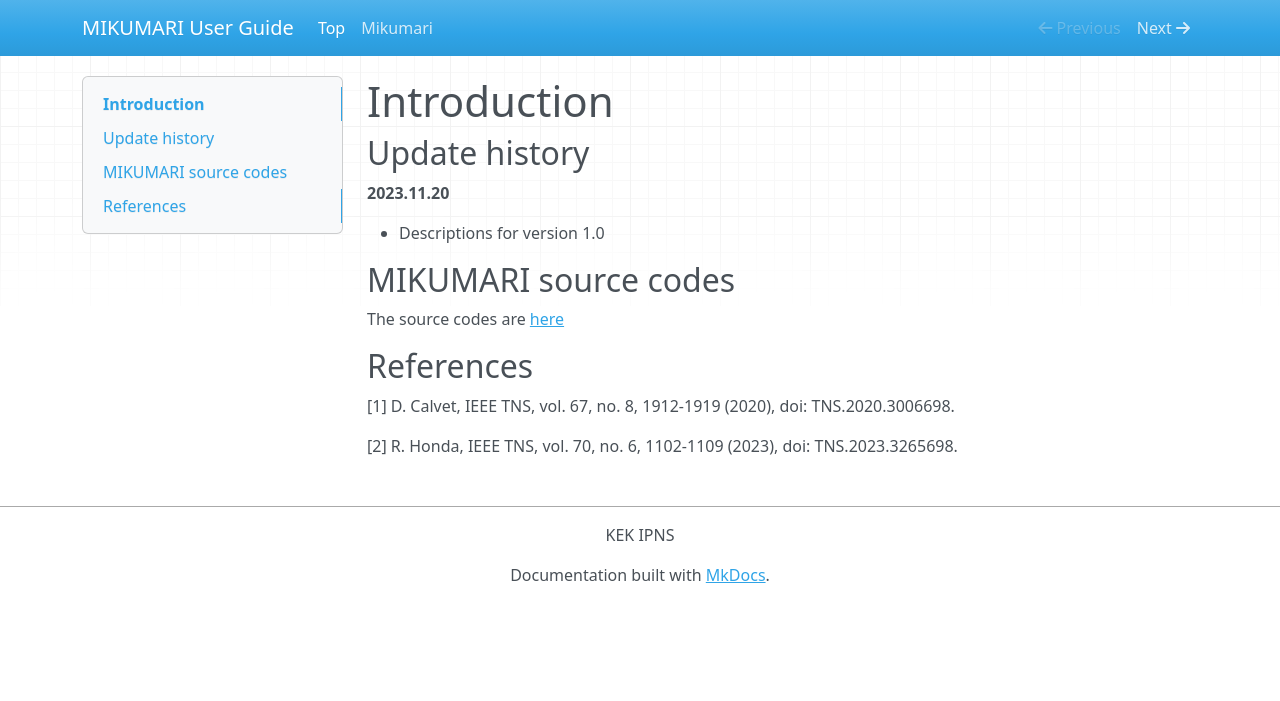
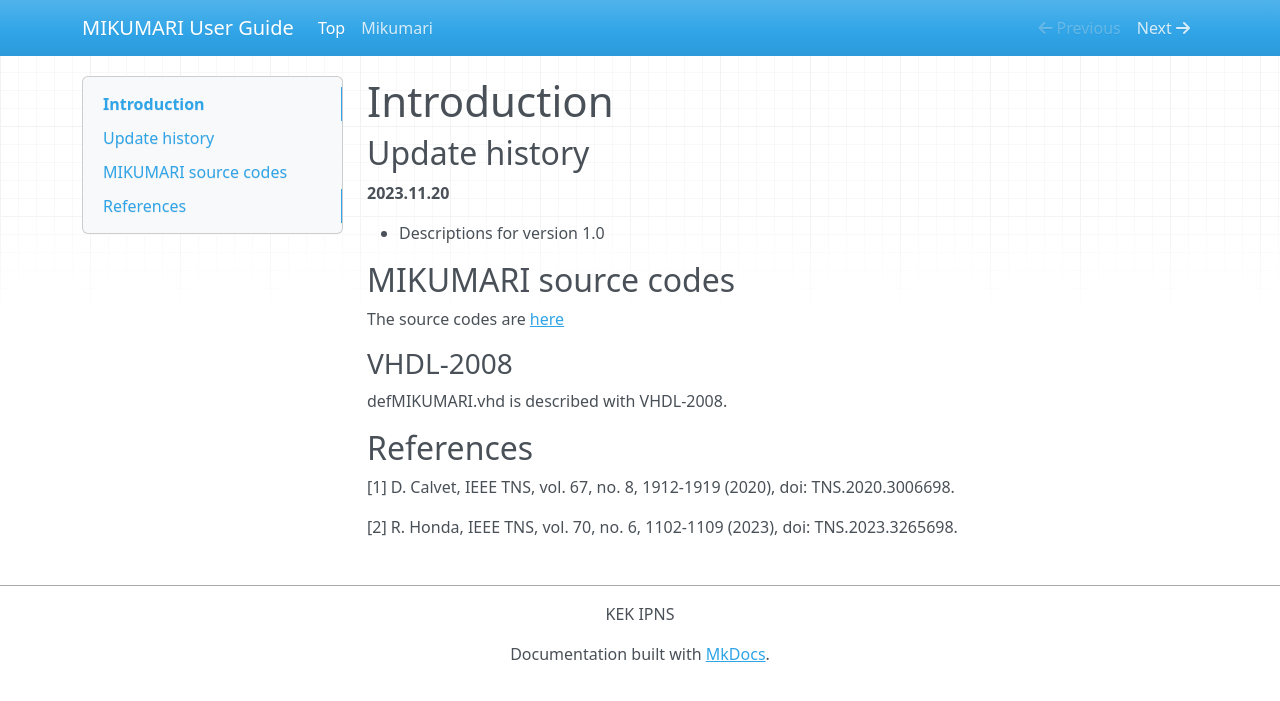
Before and after one commit to RyotaroHonda/ug-mikumari, an MkDocs documentation site: the page built from docs/index.md, in a window 1280 px wide. Shown: the top 701 px of the page. Built offline with MkDocs 1.6.1, drawn with Linux system fonts in a browser that asks for light colours; nearby versions of some CDN libraries.

Commit message:
index.md

```diff
--- a/docs/index.md
+++ b/docs/index.md
@@ -10,6 +10,10 @@
 
 The source codes are [here](https://github.com/RyotaroHonda/mikumari)
 
+### VHDL-2008
+
+defMIKUMARI.vhd is described with VHDL-2008.
+
 ## References
 
 [1] D. Calvet, IEEE TNS, vol. 67, no. 8, 1912-1919 (2020), doi: TNS.2020.3006698.
```
